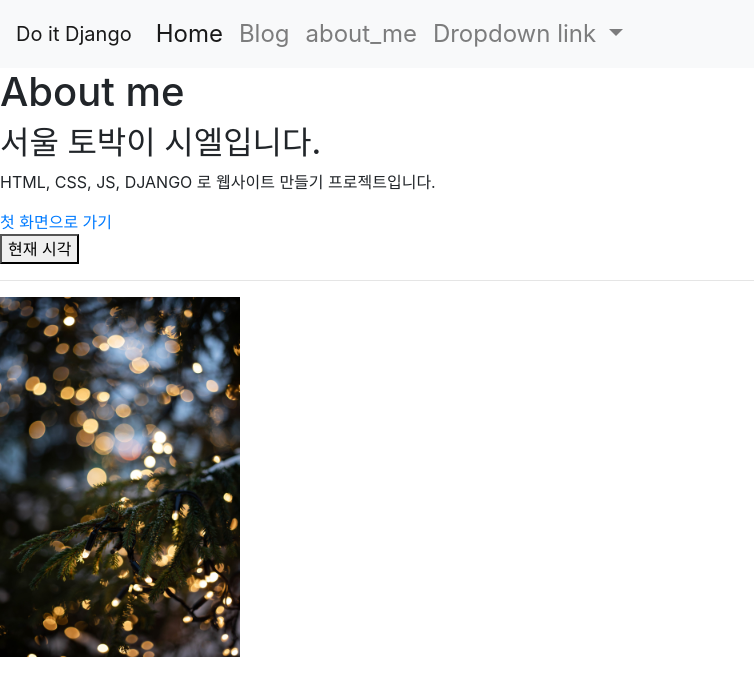
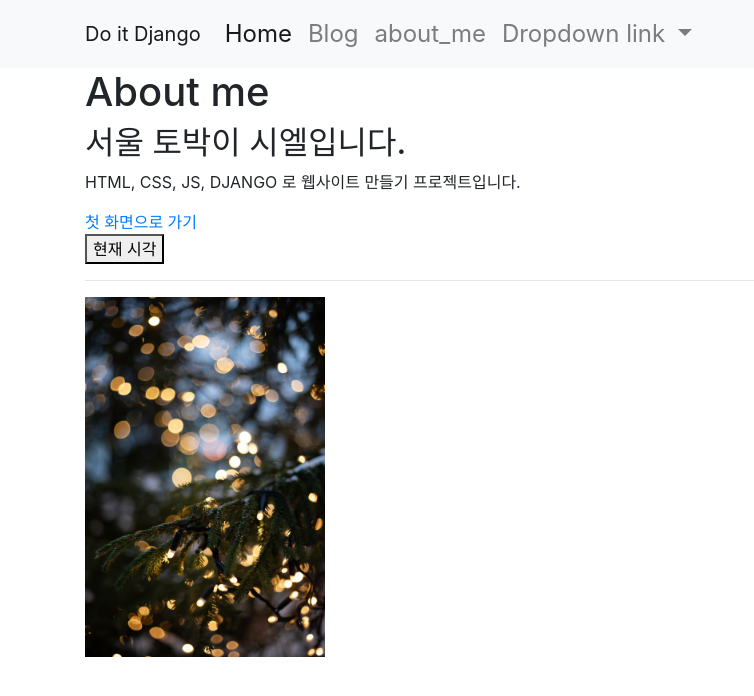
Before and after one commit to gechae/do_it_django_frontend_basic_infleam, a plain HTML site: page about_me.html in a window 1280 px wide. Shown: the whole page, without its empty margins (0-754 px from the left). Drawn offline with nearby package versions, Linux system fonts and the light colour scheme.

Commit message:
contaioner 적용하여 좌우 여백 만들기

```diff
--- a/about_me.html
+++ b/about_me.html
@@ -9,7 +9,9 @@
         <link href="./bootstrap4/css/bootstrap.min.css" rel="stylesheet" type="text/css" />
     </head>
     <body>
+        <!-- <nav class="navbar navbar-expand-lg navbar-light bg-light container"></nav> -->
         <nav class="navbar navbar-expand-lg navbar-light bg-light">
+            <div class="container">
                 <a class="navbar-brand" href="./index.html">Do it Django</a>
                 <button class="navbar-toggler" type="button" data-toggle="collapse" data-target="#navbarNavDropdown" aria-controls="navbarNavDropdown" aria-expanded="false" aria-label="Toggle navigation">
                     <span class="navbar-toggler-icon"></span>
@@ -37,8 +39,12 @@
                     </li>
                     </ul>
                 </div>
+            </div>
         </nav>
 
+        <!-- div : 디비전(구역) -->
+        <!-- class = "container" : bootstrap script 에 기본적으로 작성 되어있다. -->
+        <div class="container">
             <h1>About me</h1>
             <h2> 서울 토박이 시엘입니다.</h2>
             <p>HTML, CSS, JS, DJANGO 로 웹사이트 만들기 프로젝트입니다.</p>
@@ -50,5 +56,6 @@
             <img src="./images/alsyshka-8HuVkMCn52g-unsplash.jpg" width="240px" height="360px"/>
             <script src="https://cdn.jsdelivr.net/npm/jquery@3.5.1/dist/jquery.slim.min.js" integrity="sha384-DfXdz2htPH0lsSSs5nCTpuj/zy4C+OGpamoFVy38MVBnE+IbbVYUew+OrCXaRkfj" crossorigin="anonymous"></script>
             <script src="https://cdn.jsdelivr.net/npm/bootstrap@4.6.1/dist/js/bootstrap.bundle.min.js" integrity="sha384-fQybjgWLrvvRgtW6bFlB7jaZrFsaBXjsOMm/tB9LTS58ONXgqbR9W8oWht/amnpF" crossorigin="anonymous"></script>
+        </div>
     </body>
 </html>
```
Lines whose indentation alone changed are shown as unchanged.
